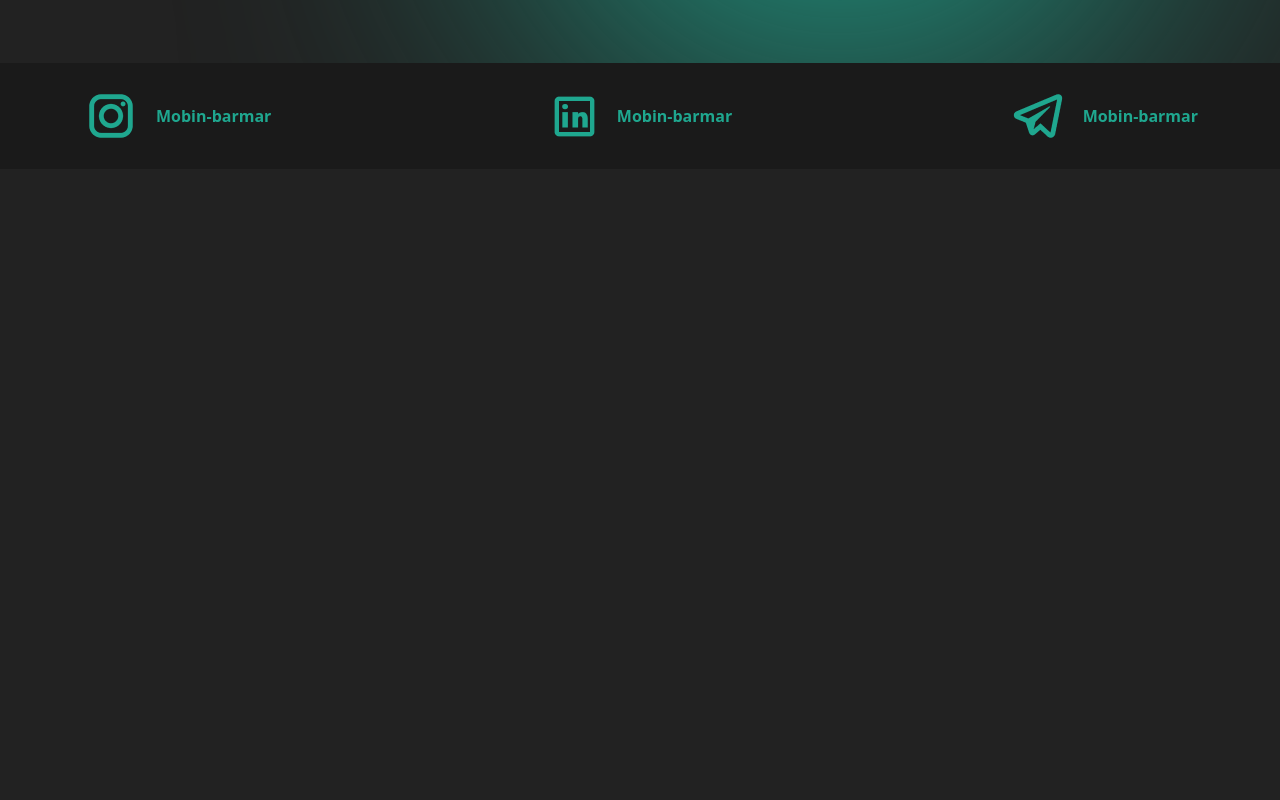
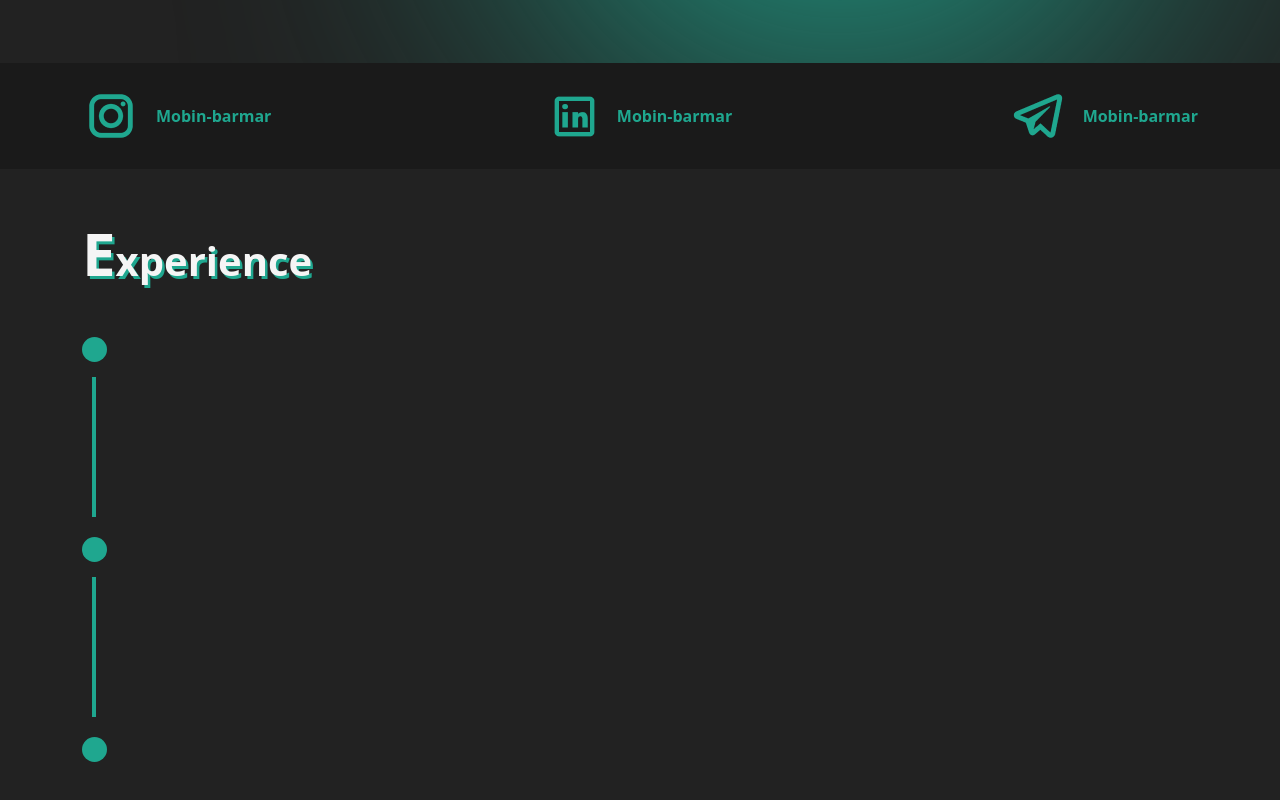
Before and after one commit to mobinbarmar/Personal-Web, an Angular app in the folder Angular/: page / in a window 1280 px wide. Shown: the part 720-1520 px from the top of the page. Before the commit the page ends 889 px from the top, so only its background shows below. Built offline with nearby package versions, Linux system fonts and the light colour scheme; no server answers.

Commit message:
experience is started

```diff
--- a/Angular/src/app/pages/home/home.component.html
+++ b/Angular/src/app/pages/home/home.component.html
@@ -3,7 +3,7 @@
 <section class="header container d-flex justify-content-between" style="height: 83vh;">
   <span style="z-index: -1;"></span>
   <div class="mt-5">
-    <span class="mt-5 p">d</span>
+    <span class="mt-5 p" style="display: block;"></span>
     <h1 class="text-primary" style="text-shadow: 2px 2px 10px black;">Mobin Barmar</h1>
     <h2 class="col-5 fw-normal mt-4">I'm a data analyst & full-stack developer</h2>
     <p class="col-5 mt-5">Lorem ipsum dolor sit amet consectetur adipisicing elit. Omnis amet deserunt temporibus
@@ -41,3 +41,18 @@
     </div>
   </div>
 </section>
+
+<section class="bg-black1">
+  <div class="py-5 container">
+    <div>
+      <h1 class="text-rare experience">Experience</h1>
+    </div>
+    <div style="display: block;position: relative; height: 450px;" class="mt-5">
+      <span class="dot"></span>
+      <span class="line" style="top: 240px;"></span>
+      <span class="dot"></span>
+      <span class="line" style="top: 40px;"></span>
+      <span class="dot"></span>
+    </div>
+  </div>
+</section>
--- a/Angular/src/app/pages/home/home.component.scss
+++ b/Angular/src/app/pages/home/home.component.scss
@@ -12,3 +12,34 @@ $primary: #1FA78F;
     right: 70px;
     top: 150px;
 }
+
+.dot{
+    width: 25px;
+    height: 25px;
+    background-color: $primary;
+    position: absolute;
+    border-radius: 50%;
+    &:nth-child(1){
+        top: 200px;
+    }
+    &:nth-child(2){
+        top: 100px;
+    }
+    &:nth-child(3){
+        top: 400px;
+    }
+}
+
+.line{
+    width: 4px;
+    height: 140px;
+    background-color: $primary;
+    position: absolute;
+    left: 10px;
+    &:nth-child(2){
+        top: 240px;
+    }
+}
+.experience::first-letter{
+    font-size: 60px;
+}
```
